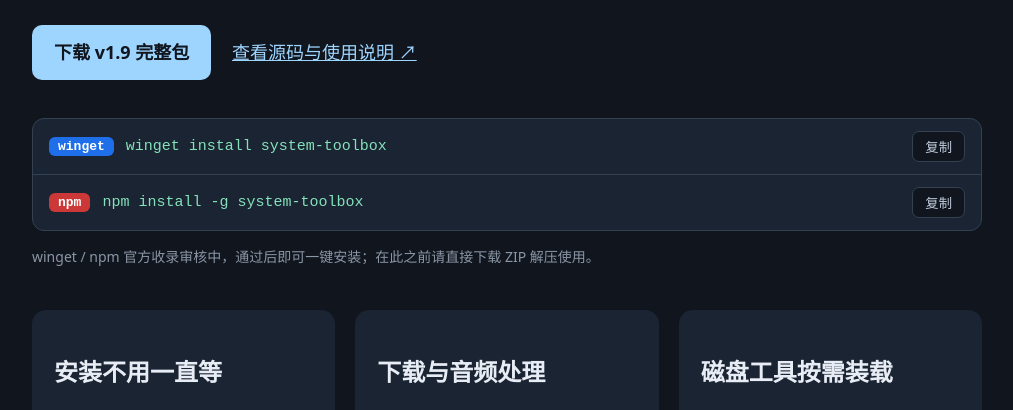
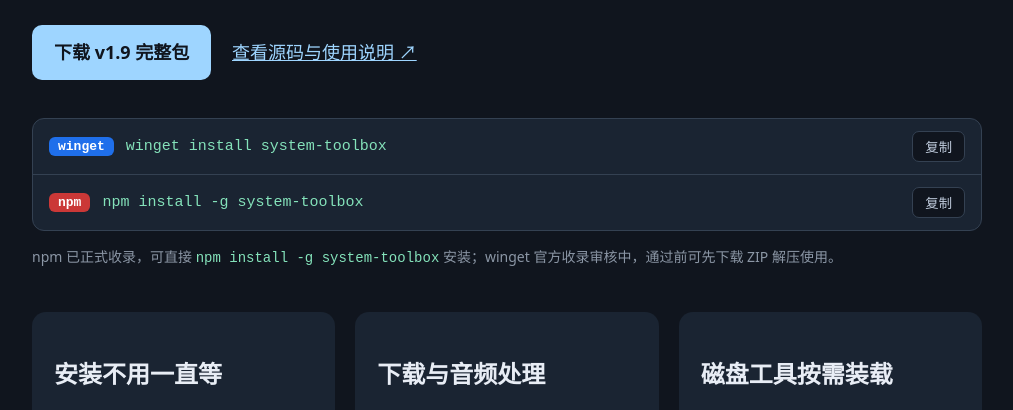
Before and after one commit to huvubb/system-toolbox, a plain HTML site: page docs/index.html in a window 1280 px wide. Shown: the part 348-758 px from the top of the page, without its empty margins (133-1146 px from the left). Drawn offline with Linux system fonts and the light colour scheme.

Commit message:
docs: npm 已正式收录，更新落地页安装说明（winget 仍审核中）

```diff
--- a/docs/index.html
+++ b/docs/index.html
@@ -21,6 +21,7 @@ body{margin:0;background:#10151e;color:#e8edf5;font:18px/1.7 system-ui,sans-seri
 .cmd button{flex-shrink:0;background:#10151e;border:1px solid #344152;color:#bfcbdc;padding:5px 12px;border-radius:7px;cursor:pointer}
 .cmd button:hover{color:#9ed5ff;border-color:#9ed5ff}
 .note{font-size:14px;color:#8b96a5}
+.note code{color:#84e2ba}
 </style>
 <main>
 <span class="tag">免费开源 · Windows 10 / 11 · v1.9</span>
@@ -33,7 +34,7 @@ body{margin:0;background:#10151e;color:#e8edf5;font:18px/1.7 system-ui,sans-seri
   <div class="cmd"><span class="b w">winget</span><code>winget install system-toolbox</code><button onclick="copyCmd(this)">复制</button></div>
   <div class="cmd"><span class="b n">npm</span><code>npm install -g system-toolbox</code><button onclick="copyCmd(this)">复制</button></div>
 </div>
-<p class="note">winget / npm 官方收录审核中，通过后即可一键安装；在此之前请直接下载 ZIP 解压使用。</p>
+<p class="note">npm 已正式收录，可直接 <code>npm install -g system-toolbox</code> 安装；winget 官方收录审核中，通过前可先下载 ZIP 解压使用。</p>
 
 <div class="grid">
 <article><h2>安装不用一直等</h2><p>winget 等独立命令可加入后台队列；支持并发、优先级、暂停、继续和独立日志。安装后刷新常用开发工具的 PATH。</p></article>
```
